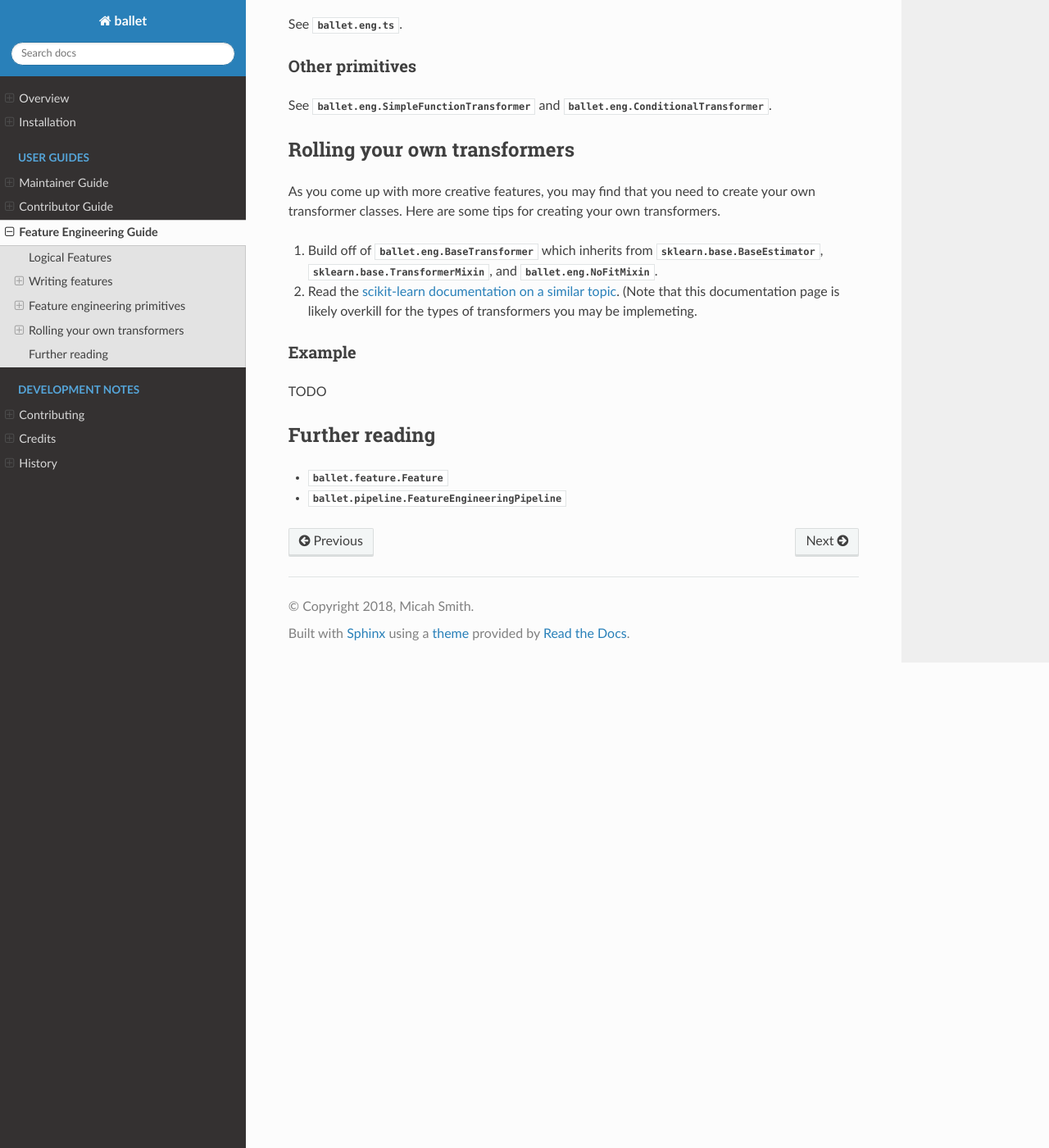
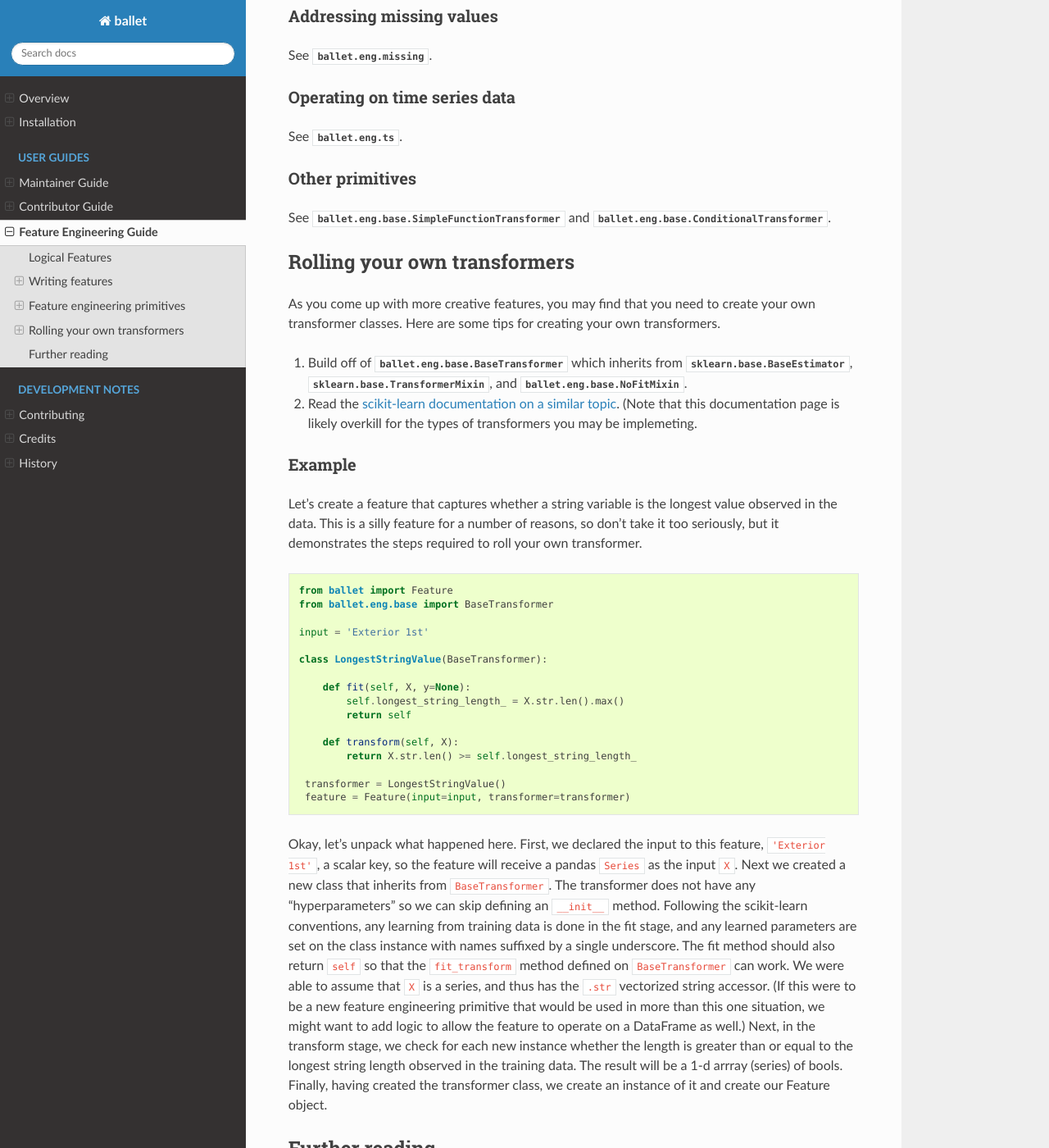
Before and after one commit to ballet/ballet, a Sphinx documentation site: the page built from docs/feature_engineering_guide.rst, in a window 1280 px wide and 1400 px high, scrolled down 3458 px. Shown: the whole window at 82% size. Built offline with Sphinx 7.4.7 and the Read the Docs theme 2.0.0, drawn with Linux system fonts in a browser that asks for light colours; pages that are not in the unit, such as notebooks, are missing from menus; some of the changed text lies outside the part shown.

Commit message:
Update feature engineering guide

```diff
--- a/docs/feature_engineering_guide.rst
+++ b/docs/feature_engineering_guide.rst
@@ -59,9 +59,12 @@ the following simplified dataset:
    X_df = pd.DataFrame(data={
       'Lot Frontage': [141, 80, 81, 93, 74],
       'Lot Area': [31770, 11622, 14267, 11160, 13830],
+      'Exterior 1st': ['BrkFace', 'VinylSd', 'Wd Sdng', 'BrkFace', 'VinylSd'],
    })
    y_df = pd.Series(data=[215000, 105000, 172000, 244000, 189900], name='Sale Price')
 
+
+We define our first feature:
 
 .. code-block:: python
 
@@ -121,7 +124,8 @@ hoops to use ``Feature`` objects?
 Input types and conversions
 ^^^^^^^^^^^^^^^^^^^^^^^^^^^
 
-The `input` field accepts either a key or a collection of keys (usually strings) identifying columns from the raw data.
+The `input` field accepts either a key or a collection of keys (usually strings) identifying
+columns from the raw data.
 
 - if `input` is a scalar key, a 1-dimensional pandas Series or numpy array is passed to the
   transformer
@@ -132,9 +136,9 @@ With respect to the discussion about robustness above, ballet tries to pass the
 objects to the transformer. For example, if the raw data is a pandas DataFrame and input is a
 scalar key, ballet tries to pass a Series to the transformer. If that fails in a predictable way
 (i.e. the transformer appears to not be able to handle that data type), then ballet tries again
-with the next most obvious input data type (a 1-d numpy array), continuous on to a pandas
-DataFrame with one column and finally a 2-d numpy array with one column. The same principles apply
-when `input` is a collection of keys, except ballet will not try to pass any 1-d data.
+with the next most obvious input data type (a 1-d numpy array), continuous on to a pandas DataFrame
+with one column and finally a 2-d numpy array with one column. The same principles apply when
+`input` is a collection of keys, except ballet will not try to pass any 1-d data.
 
 Feature engineering pipelines
 ^^^^^^^^^^^^^^^^^^^^^^^^^^^^^
@@ -150,15 +154,17 @@ Many features exhibit common patterns, such as scaling or imputing variables usi
 procedures. And while some features are relatively simple and have no learning component, others
 are more involved to express. Commonly, data scientists extract these more advanced features by
 manipulating training and test tables directly using popular libraries like *pandas* or *dplyr*
-(often leading to leakage), whereas these operations should instead be rewritten in a
-fit/transform style.
+(often leading to leakage), whereas these operations should instead be rewritten in a fit/transform
+style.
+
+To ease this process, Ballet provides a library of feature engineering primitives,
+:py:mod:`ballet.eng`, which implements many common learned transformations and utilities.
 
 Operating on groups
 ^^^^^^^^^^^^^^^^^^^
 
-See :py:class:`ballet.eng.GroupedFunctionTransformer` and
-:py:class:`ballet.eng.GroupwiseTransformer`.
-
+See :py:class:`ballet.eng.base.GroupedFunctionTransformer` and
+:py:class:`ballet.eng.base.GroupwiseTransformer`.
 
 Addressing missing values
 ^^^^^^^^^^^^^^^^^^^^^^^^^
@@ -173,8 +179,8 @@ See :py:mod:`ballet.eng.ts`.
 Other primitives
 ^^^^^^^^^^^^^^^^
 
-See :py:class:`ballet.eng.SimpleFunctionTransformer` and
-:py:class:`ballet.eng.ConditionalTransformer`.
+See :py:class:`ballet.eng.base.SimpleFunctionTransformer` and
+:py:class:`ballet.eng.base.ConditionalTransformer`.
 
 Rolling your own transformers
 -----------------------------
@@ -182,9 +188,9 @@ Rolling your own transformers
 As you come up with more creative features, you may find that you need to create your own
 transformer classes. Here are some tips for creating your own transformers.
 
-1. Build off of :py:class:`ballet.eng.BaseTransformer` which inherits from
+1. Build off of :py:class:`ballet.eng.base.BaseTransformer` which inherits from
    :py:class:`sklearn.base.BaseEstimator`, :py:class:`sklearn.base.TransformerMixin`, and
-   :py:class:`ballet.eng.NoFitMixin`.
+   :py:class:`ballet.eng.base.NoFitMixin`.
 2. Read the `scikit-learn documentation on a similar topic <https://scikit-learn.org/stable/developers/develop.html#rolling-your-own-estimator>`_.
    (Note that this documentation page is likely overkill for the types of transformers you may be
    implemeting.
@@ -192,7 +198,43 @@ transformer classes. Here are some tips for creating your own transformers.
 Example
 ^^^^^^^
 
-TODO
+Let's create a feature that captures whether a string variable is the longest value observed in the
+data. This is a silly feature for a number of reasons, so don't take it too seriously, but it
+demonstrates the steps required to roll your own transformer.
+
+.. code-block:: python
+
+   from ballet import Feature
+   from ballet.eng.base import BaseTransformer
+
+   input = 'Exterior 1st'
+
+   class LongestStringValue(BaseTransformer):
+
+       def fit(self, X, y=None):
+           self.longest_string_length_ = X.str.len().max()
+           return self
+
+       def transform(self, X):
+           return X.str.len() >= self.longest_string_length_
+
+    transformer = LongestStringValue()
+    feature = Feature(input=input, transformer=transformer)
+
+Okay, let's unpack what happened here. First, we declared the input to this feature, ``'Exterior
+1st'``, a scalar key, so the feature will receive a pandas ``Series`` as the input ``X``. Next we
+created a new class that inherits from ``BaseTransformer``. The transformer does not have any
+"hyperparameters" so we can skip defining an ``__init__`` method. Following the scikit-learn
+conventions, any learning from training data is done in the fit stage, and any learned parameters
+are set on the class instance with names suffixed by a single underscore. The fit method should
+also return ``self`` so that the ``fit_transform`` method defined on ``BaseTransformer`` can work.
+We were able to assume that ``X`` is a series, and thus has the ``.str`` vectorized string
+accessor. (If this were to be a new feature engineering primitive that would be used in more than
+this one situation, we might want to add logic to allow the feature to operate on a DataFrame as
+well.) Next, in the transform stage, we check for each new instance whether the length is greater
+than or equal to the longest string length observed in the training data. The result will be a 1-d
+arrray (series) of bools. Finally, having created the transformer class, we create an instance of
+it and create our Feature object.
 
 Further reading
 ---------------
```
